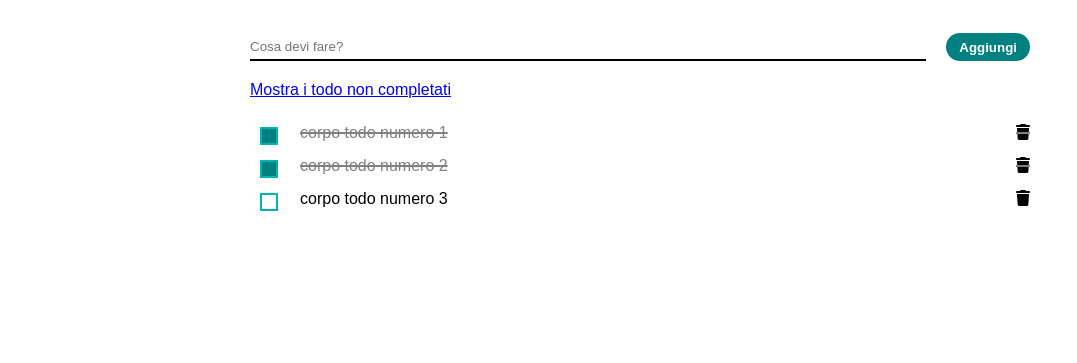
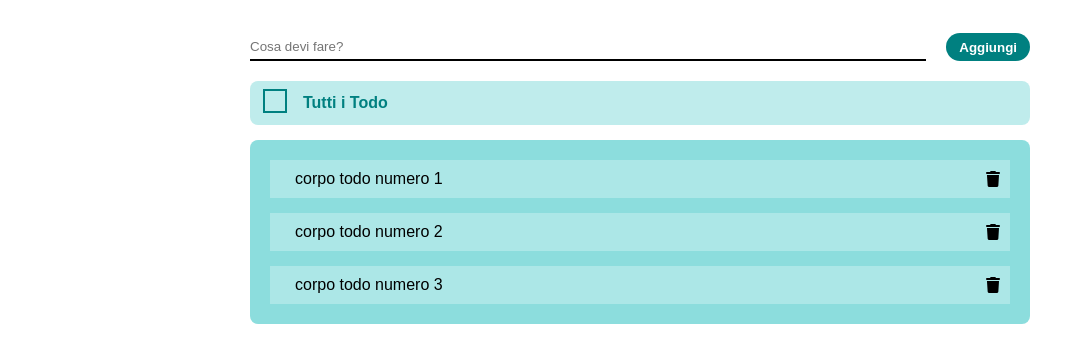
Before and after one commit to ieeah/vue-todolist, a plain HTML site: page index.html in a window 1280 px wide. Shown: the part 87-450 px from the top of the page, without its empty margins (0-1077 px from the left). Drawn offline with nearby package versions, Linux system fonts and the light colour scheme.

Commit message:
fixed deleted click bug

```diff
--- a/css/style.css
+++ b/css/style.css
@@ -67,22 +67,62 @@ header img {
     color: black;
 }
 
+.filter-wrap {
+    background-color: hsla(180, 100%, 35%, 0.25);
+    padding: 13px;
+    border-radius: 8px;
+    display: flex;
+    align-items: center;
+}
+
+.filter-link {
+    color: hsl(180, 100%, 25%);
+    font-weight: bold;
+    text-decoration: none;
+    position: relative;
+    padding-left: 40px;
+}
+
+.filter-link::before {
+    content: '';
+    width: 20px;
+    aspect-ratio: 1 / 1;
+    position: absolute;
+    top: -5px;
+    left: 0;
+    margin-right: 20px;
+    border: 2px solid currentColor;
+}
+
+.todo-list {
+    background-color: hsla(180, 100%, 35%, 0.45);
+    padding-block: 20px;
+    padding-inline: 20px;
+    margin-top: 15px;
+    border-radius: 8px;
+}
+
 .todo {
     position: relative;
     flex-grow: 1;
     display: flex;
     justify-content: space-between;
-    padding-left: 50px;
+    align-items: center;
+    /* padding: 10px 5px 10px 35px; */
+    margin-top: 15px;
     transition: all .1s ease-in-out;
-    margin-top: 15px;
+    cursor: pointer;
+    background-color: hsla(180, 0%, 100%, 0.28);
 }
 
 .todo:first-of-type {
-    margin-top: 25px;
+    margin-top: 0;
 }
 
 .todo .delete {
     color: black;
+    vertical-align: middle;
+    margin-right: 10px;
 }
 
 .todo .delete:hover {
@@ -90,22 +130,20 @@ header img {
     cursor: pointer;
 }
 
-.todo::before {
-    content: '';
-    width: 14px;
-    aspect-ratio: 1 / 1;
-    position: absolute;
-    top: 3px;
-    left: 10px;
-    border: 2px solid hsl(180, 100%, 35%);
+.todo.completed,
+.todo.completede .todo-body {
+    background-color: hsla(8, 77%, 67%, 0.45);
+}
+.todo-body {
+    width: 100%;
+    height: 100%;
+    padding: 10px 25px;
+    display: flex;
+    align-items: center;
 }
 
-.todo.completed::before {
-    background-color: hsl(180, 100%, 25%);
-}
-
-.todo.completed {
-    color: grey;
+.todo.completed .todo-body {
+    /* color: white; */
     text-decoration-color: black;
     text-decoration: line-through;
     text-decoration-thickness: 2px;
--- a/index.html
+++ b/index.html
@@ -22,13 +22,19 @@
                     <input type="text" v-model.trim="newTodoText" placeholder="Cosa devi fare?" ref="inputText" @keyup.enter="addTodo">
                     <button @click="addTodo">Aggiungi</button>
                 </section>
+
+                    <div class="filter-wrap">
+                        <a v-if="activeFilter" @click.prevent="toggleFilter" href="#" class="filter-link">Todo non completati</a>
+                        <a v-else="!activeFilter" @click.prevent="toggleFilter" href="#" class="filter-link">Tutti i Todo</a>
+                    </div>
                 <section class="todo-list">
-                    <a v-if="activeFilter" @click.prevent="toggleFilter" href="#" class="filter-link">Mostra tutti i Todo</a>
-                    <a v-else="!activeFilter" @click.prevent="toggleFilter" href="#" class="filter-link">Mostra i todo non completati</a>
                     <ul v-if="todos.length > 0">
-                        <li v-for="(todo, i) in todos" class="todo" :class="{completed: todo.completed}" @click="toggleCompleted(i)" v-show="(!activeFilter) || (!todo.completed)">
-                            <span class="todo-body">{{todos[i].text}}</span>
+                        <li v-for="(todo, i) in todos" class="todo" :class="{completed: todo.completed}" v-show="(!activeFilter) || (!todo.completed)" >
+                            <span class="todo-body" @click="toggleCompleted(i)">{{todos[i].text}}</span>
                             <i class="fas fa-trash delete" @click="removeTodo(i)"></i>
+                        </li>
+                        <li v-show="allDone == true">
+                            Sei una macchina! hai già completato tutti i todo!
                         </li>
                     </ul>
                     <h2 v-else="todos.length == 0">Non ci sono Todos, aggiungine uno adesso!</h2>
--- a/js/main.js
+++ b/js/main.js
@@ -5,11 +5,11 @@ const app = new Vue({
         todos: [
             {
                 text: 'corpo todo numero 1',
-                completed: true,
+                completed: false,
             },
             {
                 text: 'corpo todo numero 2',
-                completed: true,
+                completed: false,
             },
             {
                 text: 'corpo todo numero 3',
@@ -48,7 +48,6 @@ const app = new Vue({
         toggleCompleted(i) {
             // negare il valore di completed al click sul todo
             this.todos[i].completed = !this.todos[i].completed;
-            // console.log(this.todos[i].completed);
         },
 
         ////////////////
@@ -56,15 +55,27 @@ const app = new Vue({
         // rimuovere il todo specifica quando si clicca sull'icona del cestino
         removeTodo(i) {
             this.todos.splice(i, 1);
+            console.log('indice', i);
         },
 
         //////////////
 
         toggleFilter() {
             this.activeFilter = !this.activeFilter;
-        }
+        },
+
+        ////////////////
+
+        allDone() {
+            let done = false;
+
+            if (this.filterActive && this.completedTodos == this.todos.length) {
+                done = true;
+            } else {
+                done = false;
+            }
+
+            return done;
+        },
     },
 });
-
-
-// rendere visibili solo gli elementi che hanno completed = false, quando clicchiamo sulla casella del filtro (activeFilter = true)
```
